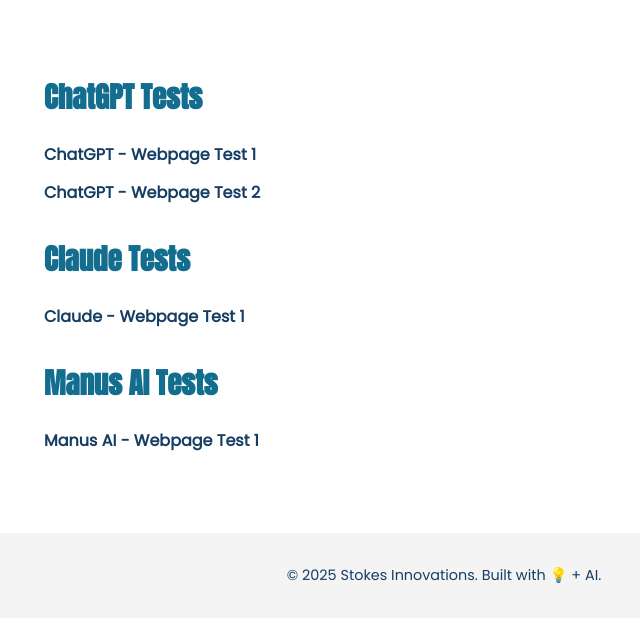
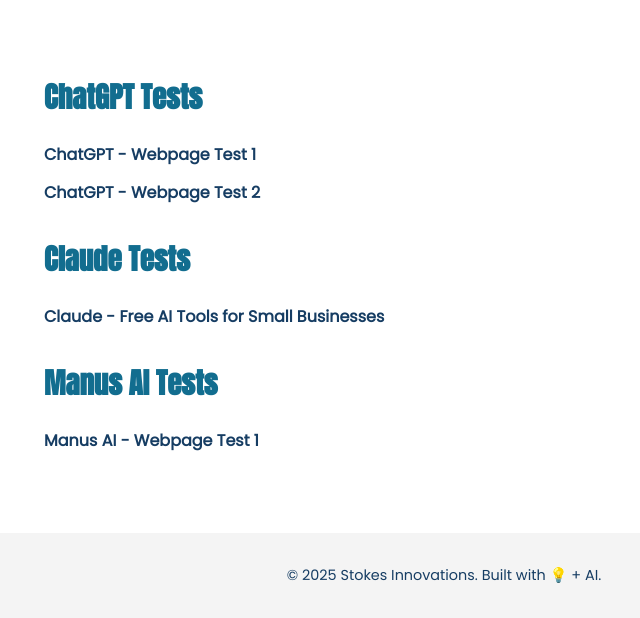
Before and after one commit to sillc23/sillc23, a plain HTML site: page index.html in a window 1280 px wide. Shown: the part 194-812 px from the top of the page, without its empty margins (196-836 px from the left). Drawn offline with Linux system fonts and the light colour scheme.

Commit message:
Update index.html

```diff
--- a/index.html
+++ b/index.html
@@ -82,7 +82,7 @@
 
     <h2>Claude Tests</h2>
     <ul class="link-list">
-      <li><a href="claude-test1.html">Claude - Webpage Test 1</a></li>
+      <li><a href="claude-test1.html">Claude - Free AI Tools for Small Businesses</a></li>
     </ul>
 
     <h2>Manus AI Tests</h2>
```
